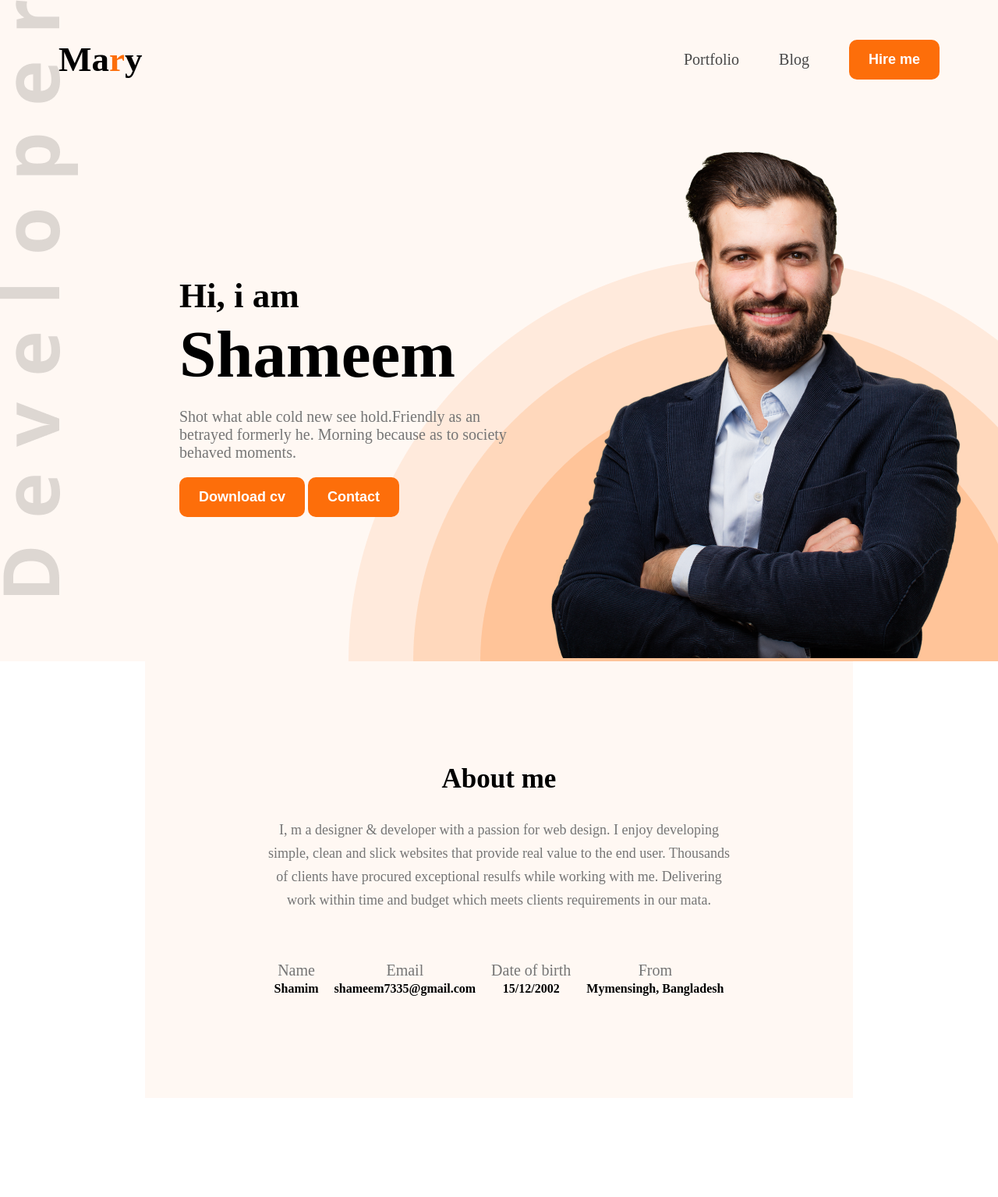
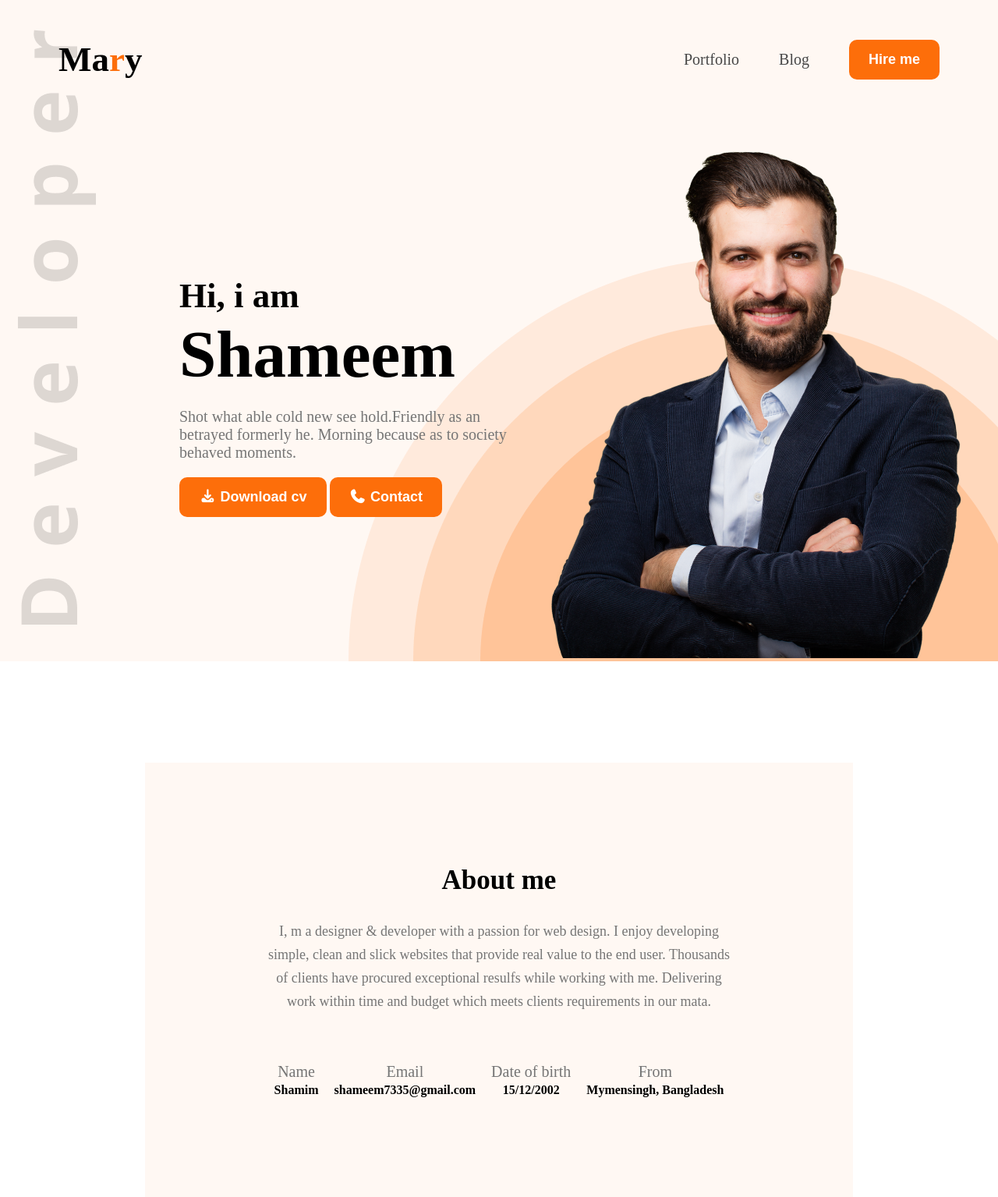
Before and after one commit to shameem7335-ship-it/portfolio1, a plain HTML site: page index.html in a window 1280 px wide. Shown: the top 1535 px of the page at 78% size. Drawn offline with Linux system fonts and the light colour scheme.

Commit message:
added icon in button

```diff
--- a/index.html
+++ b/index.html
@@ -8,7 +8,7 @@
 <link rel="preconnect" href="https://fonts.gstatic.com" crossorigin>
 <link href="https://fonts.googleapis.com/css2?family=Open+Sans:ital,wght@0,300..800;1,300..800&display=swap" rel="stylesheet">
 <link rel="stylesheet" href="styles/potfolio.css">
-</head class="open-sans">
+<link rel="stylesheet" href="https://cdnjs.cloudflare.com/ajax/libs/font-awesome/7.0.1/css/all.min.css">
   <body>
 <header>
 
@@ -28,8 +28,8 @@
             <h1>Shameem</h1>
             <p>Shot what able cold new see hold.Friendly as an betrayed formerly he. Morning because as to society behaved moments.</p>
             <div >
-                <button class="btn">Download cv</button>
-            <button class="btn">Contact</button></div>
+                <button class="btn"><i class="fa-solid fa-download"></i> Download cv</button>
+            <button class="btn"><i class="fa-solid fa-phone"></i> Contact</button></div>
         </div>
         <div class="banner-img"> <img src="images/hardy.png" alt=""></div>
     </section>
@@ -151,7 +151,7 @@
 </div>
  </div>
 <div class="center">
-<button class="btn">Download cv</button>
+<button class="btn"><i class="fa-solid fa-download"></i> Download cv</button>
 </div>
 </section>
 <footer>
--- a/styles/potfolio.css
+++ b/styles/potfolio.css
@@ -8,7 +8,7 @@
     padding-top: 50px;
     background: url(../images/developer.png), url(../images/header_bg.png), #FFF8F3;
   background-repeat: no-repeat;
-  background-position: top left, bottom right;
+  background-position: 23px 38px, bottom right;
 }
 .open-sans{
   font-family: "Open Sans", sans-serif;
@@ -92,7 +92,7 @@
     font-weight: 584px;
     vertical-align: middle;
   }
-#about #resume{
+#about {
   margin-top: 130px;
 }
 #about .about-container{
```
